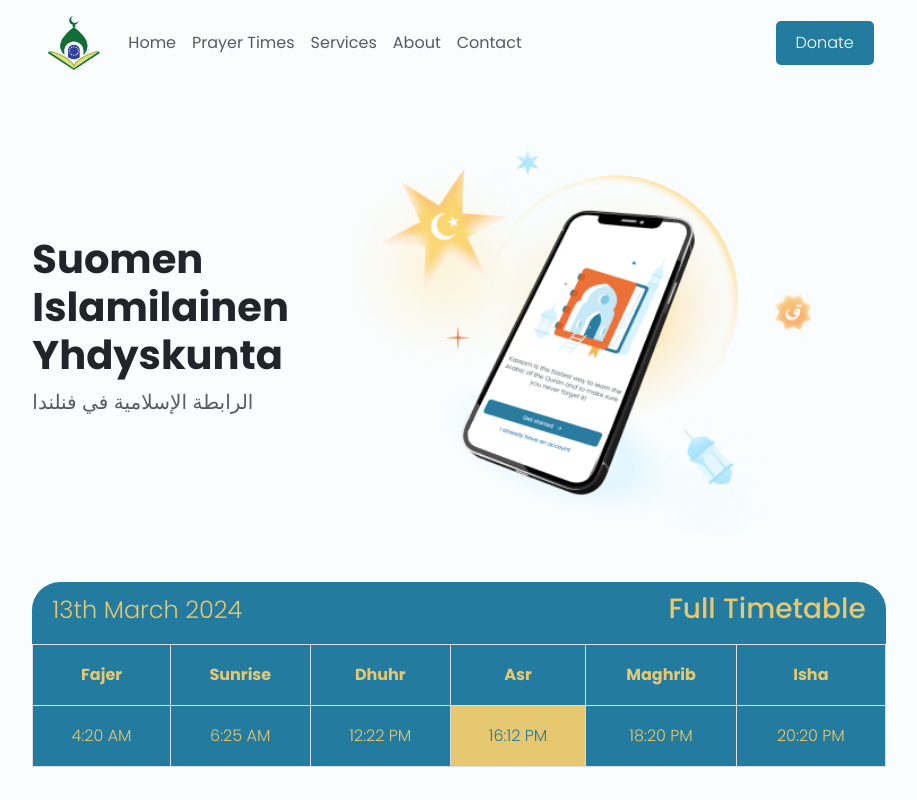
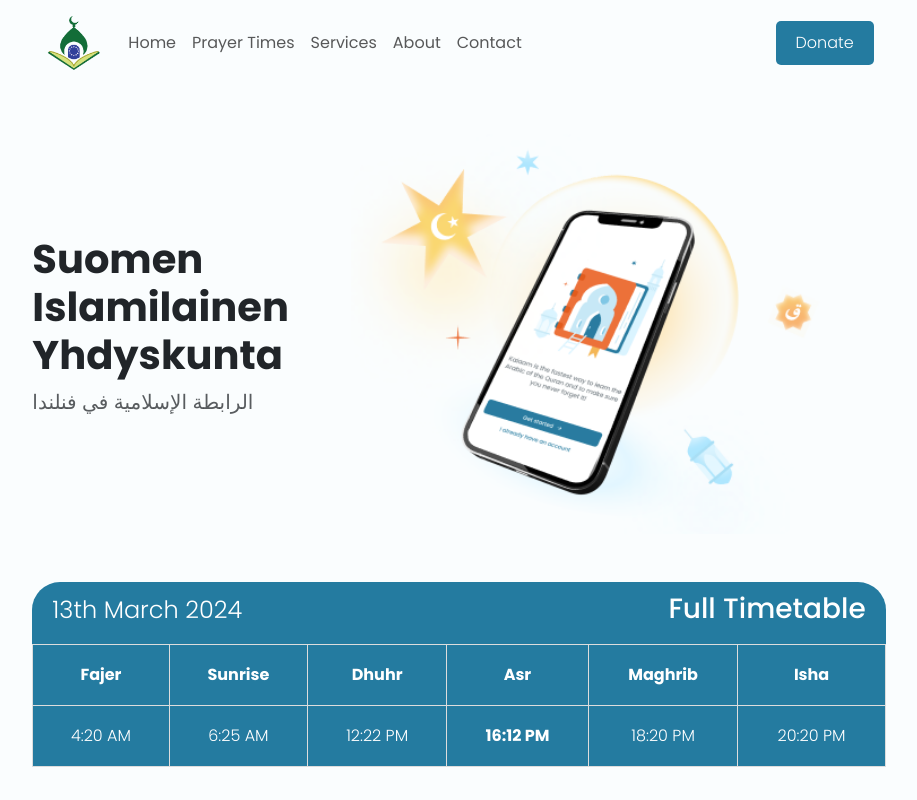
Before and after one commit to AmjadShakhshir/mosque-frontend, a React (Vite) app: page / in a window 1280 px wide. Shown: the top 800 px of the page, without its empty margins (181-1098 px from the left). Built offline with nearby package versions, Linux system fonts and the light colour scheme.

Commit message:
- White color for prayer table instead of gold;

```diff
--- a/src/index.css
+++ b/src/index.css
@@ -40,7 +40,7 @@ a {
   font-weight: 300;
 }
 .prayer-header {
-  color: #e6c870;
+  color: white;
   padding: 10px 20px;
   font-size: 1.5em;
 }
@@ -50,7 +50,7 @@ a {
   border: 1px solid #ddd;
   display: table;
   background-color: var(--primary-color);
-  color: #e6c870;
+  color: white;
 }
 .prayer-table th,
 .prayer-table td {
@@ -60,8 +60,9 @@ a {
   border-radius: 0;
 }
 .prayer-table td.active {
-  background-color: #e6c870;
-  color: var(--primary-color);
+  background-color: var(--primary-color);
+  color: white;
+  font-weight: bold;
 }
 .article-row {
   border: 10px solid var(--border-primary-color);
```
